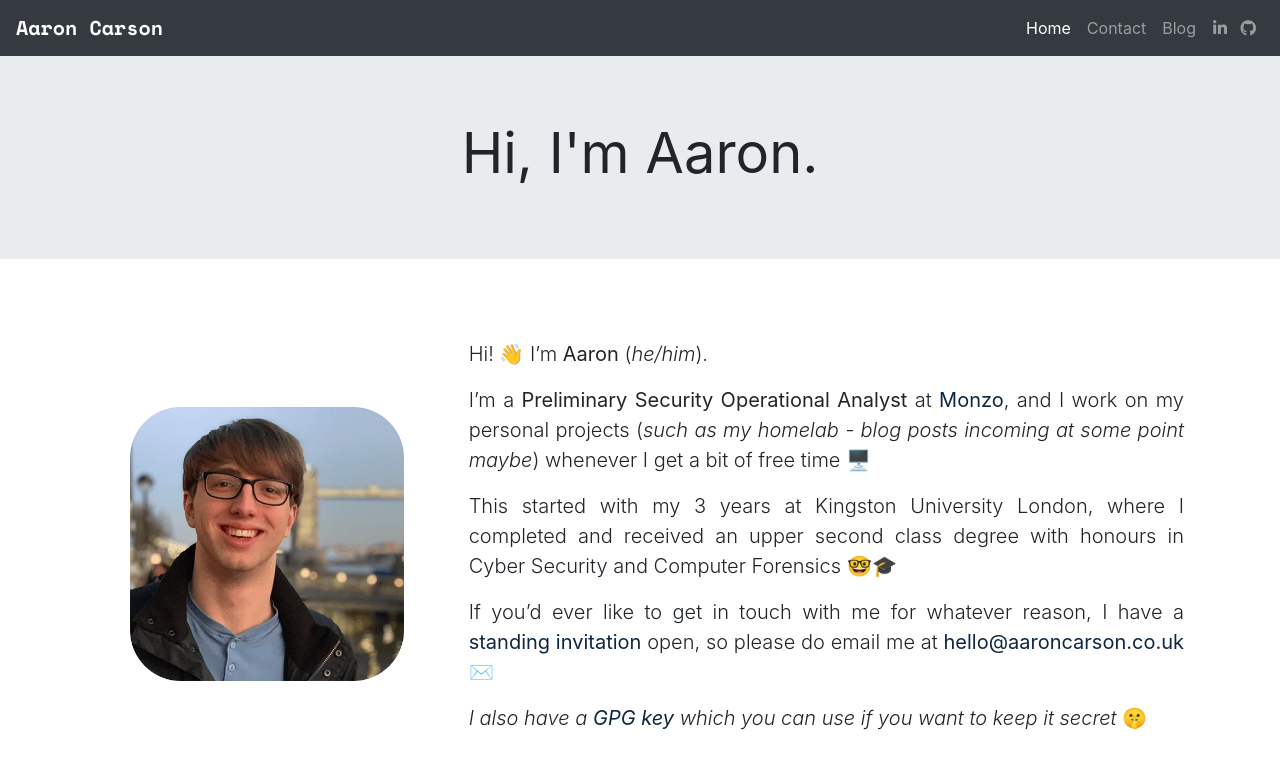
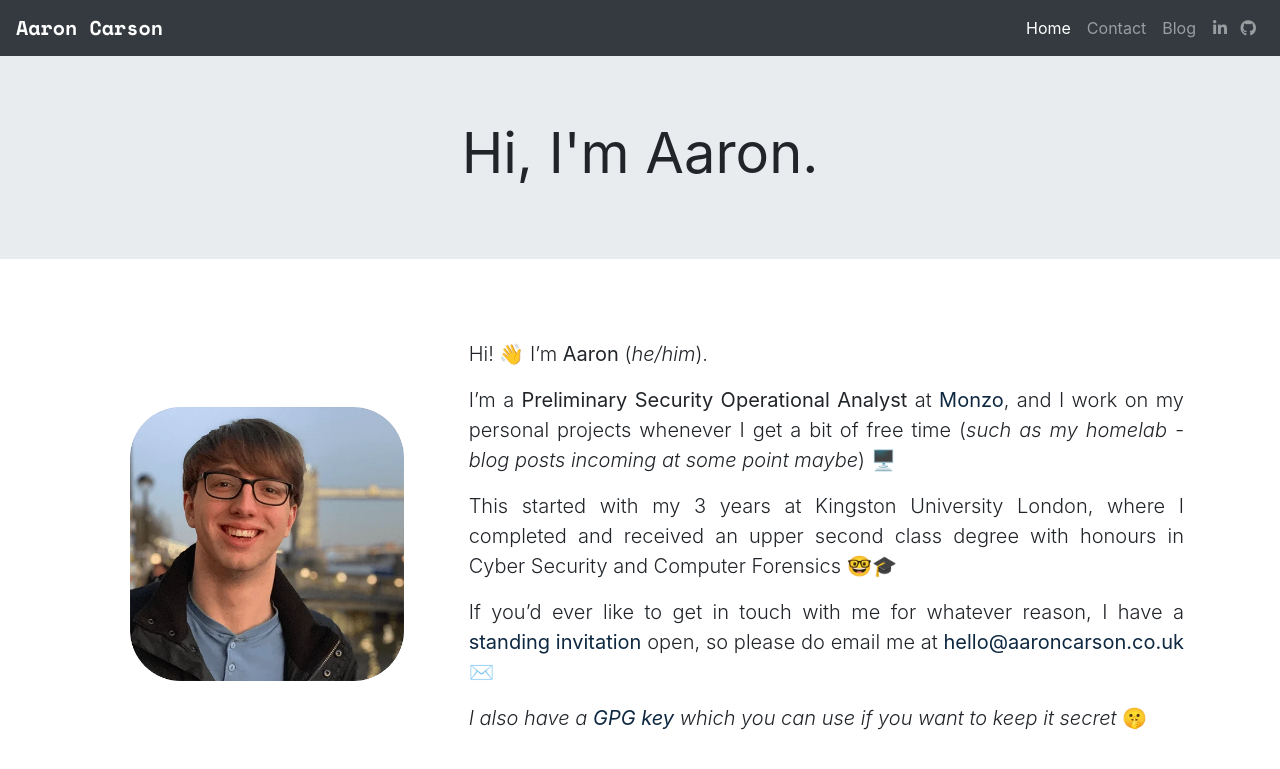
Before and after one commit to caraar12345/aaroncarson.co.uk_jekyll, a Jekyll site: the page built from index.md, in a window 1280 px wide. Shown: the top 769 px of the page. Built offline with Jekyll 4.4.1, drawn with Linux system fonts in a browser that asks for light colours; nearby versions of some CDN libraries; comment, search, counter and statistics services are not loaded.

Commit message:
Still make things look better

```diff
--- a/index.md
+++ b/index.md
@@ -16,7 +16,7 @@
 <div class="col-md-8 my-4 lead text-justify" markdown="1">
   Hi! 👋 I’m __Aaron__ (_he/him_).
 
-  I'm a __Preliminary Security Operational Analyst__ at [__Monzo__](https://monzo.com), and I work on my personal projects (_such as my homelab - blog posts incoming at some point maybe_) whenever I get a bit of free time 🖥️
+  I'm a __Preliminary Security Operational Analyst__ at [__Monzo__](https://monzo.com), and I work on my personal projects whenever I get a bit of free time (_such as my homelab - blog posts incoming at some point maybe_) 🖥️
 
   This started with my 3 years at Kingston University London, where I completed and received an upper second class degree with honours in Cyber Security and Computer Forensics 🤓🎓
 
```
